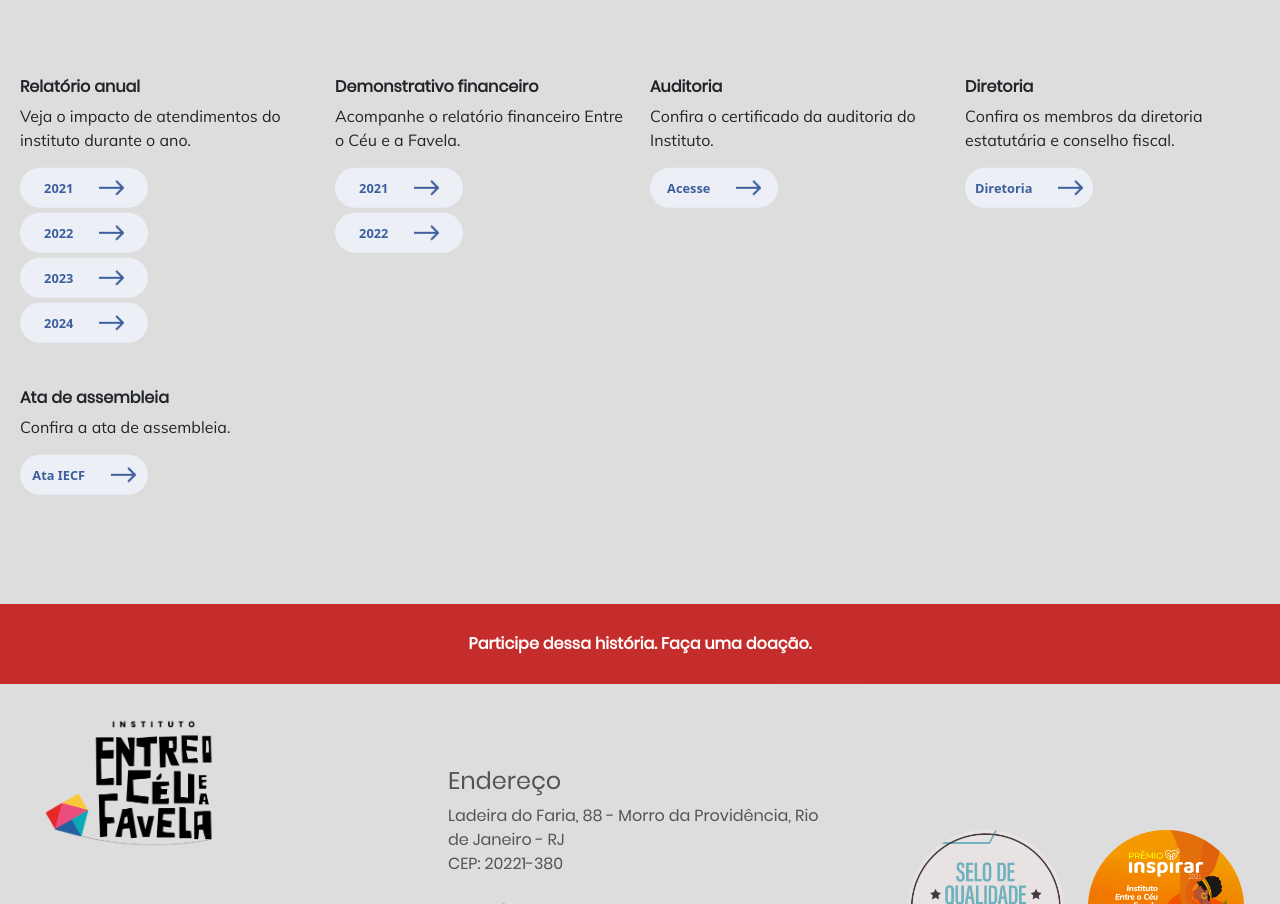
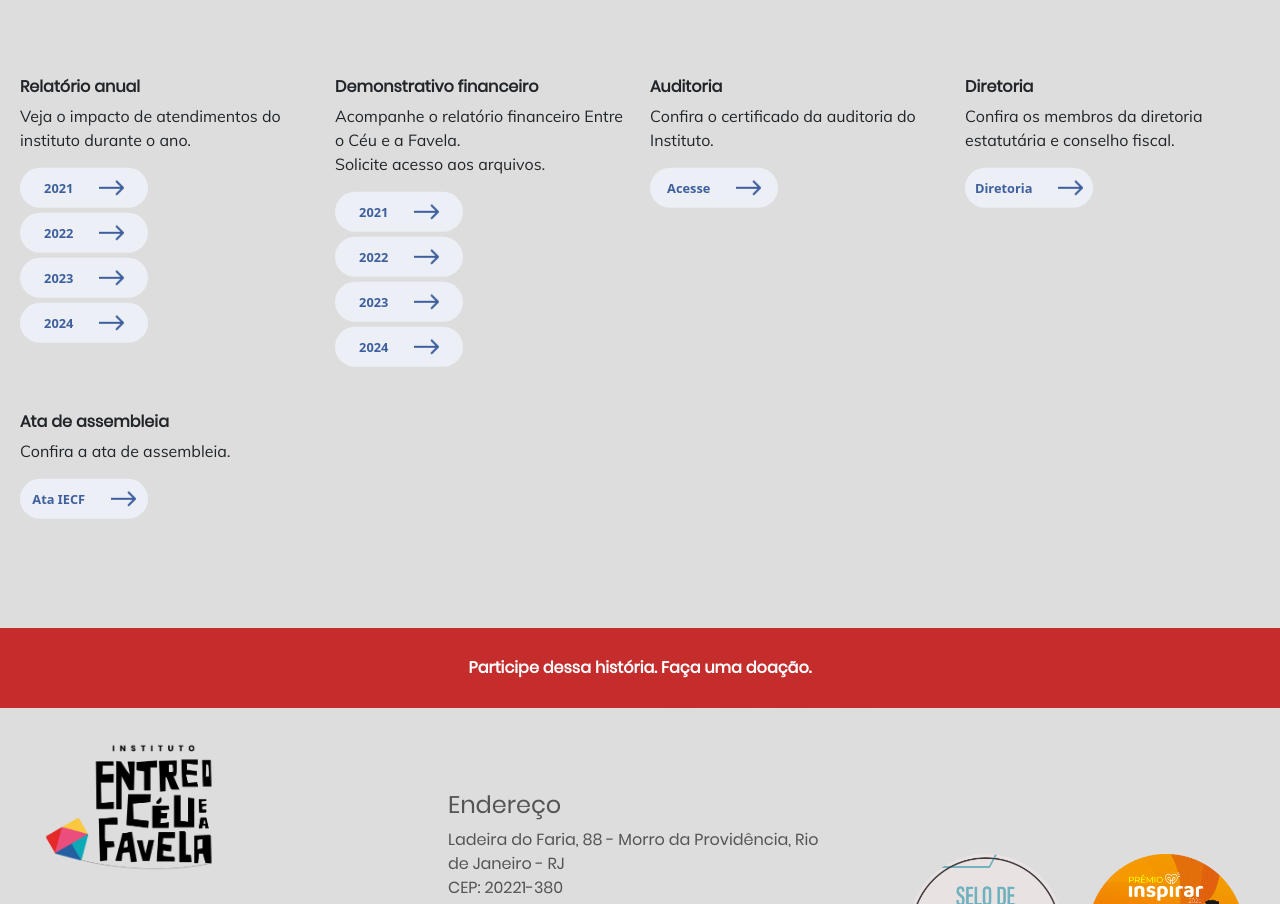
Before and after one commit to lucascarneirodev/Entre-o-Ceu-e-a-Favela-Dezembro-2021, a plain HTML site: page transparencia.html in a window 1280 px wide. Shown: the part 963-1867 px from the top of the page. Drawn offline with nearby package versions, Linux system fonts and the light colour scheme; a script that the page names is missing.

Commit message:
fix: balancetes devem ser solicitados no drive, link corrigido

```diff
--- a/transparencia.html
+++ b/transparencia.html
@@ -42,31 +42,45 @@
           <p lang-key="">
             Veja o impacto de atendimentos do instituto durante o ano.
           </p>
-          <a href="./src/docs/Relatório de atividades 2021.pdf" target="_blank" ><button lang-key="">
+          <a href="./src/docs/Relatório de atividades 2021.pdf" target="_blank"><button lang-key="">
               2021<img src="./src/img/Arrow 1.png" alt="" />
             </button></a>
-          <a href="./src/docs/Relatório de atividades 2022.pdf" target="_blank" ><button lang-key="">
+          <a href="./src/docs/Relatório de atividades 2022.pdf" target="_blank"><button lang-key="">
               2022<img src="./src/img/Arrow 1.png" alt="" />
             </button></a>
-          <a href="./src/docs/Relatório de atividades 2023.pdf" target="_blank" ><button lang-key="">
-            2023<img src="./src/img/Arrow 1.png" alt="" />
-          </button></a>
-          <a href="./src/docs/Relatório de atividades 2024.pdf" target="_blank" ><button lang-key="">
-            2024<img src="./src/img/Arrow 1.png" alt="" />
-          </button></a>
+          <a href="./src/docs/Relatório de atividades 2023.pdf" target="_blank"><button lang-key="">
+              2023<img src="./src/img/Arrow 1.png" alt="" />
+            </button></a>
+          <a href="./src/docs/Relatório de atividades 2024.pdf" target="_blank"><button lang-key="">
+              2024<img src="./src/img/Arrow 1.png" alt="" />
+            </button></a>
         </div>
         <div class="card_transparencia col-lg-3 col-sm-6">
           <h4 lang-key="">Demonstrativo financeiro</h4>
           <p lang-key="">
-            Acompanhe o relatório financeiro Entre o Céu e a Favela.
+            Acompanhe o relatório financeiro Entre o Céu e a Favela.<br>
+            Solicite acesso aos arquivos.
           </p>
-          <a href="./src/docs/Balancete 2021.pdf" target="_blank" >
+          <a href="https://drive.google.com/file/d/1R23Z_qmnA67wrDGByDZ3gzfXIgoW73Po/view?usp=sharing" target="_blank">
             <button lang-key="">
               2021<img src="./src/img/Arrow 1.png" alt="" />
             </button>
           </a>
-            <a href="./src/docs/Balancete 2022.pdf" target="_blank" ><button lang-key="">
+          <a href="https://drive.google.com/file/d/18hG2_KDtgPHsrcAo3gCigxjSux-Tr7WV/view?usp=sharing"
+            target="_blank"><button lang-key="">
               2022<img src="./src/img/Arrow 1.png" alt="" />
+            </button>
+          </a>
+          </a>
+          <a href="https://drive.google.com/file/d/1-rTBcvaeHGaGL4JXU5l7_nNljq3zCK1I/view?usp=sharing"
+            target="_blank"><button lang-key="">
+              2023<img src="./src/img/Arrow 1.png" alt="" />
+            </button>
+          </a>
+          </a>
+          <a href="https://drive.google.com/file/d/1Rw_eXbXzwKlI6oMF5DGjbJJs1KSnmHko/view?usp=sharing"
+            target="_blank"><button lang-key="">
+              2024<img src="./src/img/Arrow 1.png" alt="" />
             </button>
           </a>
         </div>
@@ -75,7 +89,7 @@
           <p lang-key="">
             Confira o certificado da auditoria do Instituto.
           </p>
-          <a href="./src/docs/Certificado Auditoria.pdf" target="_blank" ><button lang-key="">
+          <a href="./src/docs/Certificado Auditoria.pdf" target="_blank"><button lang-key="">
               Acesse<img src="./src/img/Arrow 1.png" alt="" />
             </button></a>
         </div>
@@ -84,7 +98,7 @@
           <p lang-key="">
             Confira os membros da diretoria estatutária e conselho fiscal.
           </p>
-          <a href="./src/docs/Membros da Diretoria estatutária e Conselho Fiscal 2025.pdf" target="_blank" ><button
+          <a href="./src/docs/Membros da Diretoria estatutária e Conselho Fiscal 2025.pdf" target="_blank"><button
               lang-key="">
               Diretoria<img src="./src/img/Arrow 1.png" alt="" />
             </button></a>
@@ -94,8 +108,7 @@
           <p lang-key="">
             Confira a ata de assembleia.
           </p>
-          <a href="./src/docs/Ata de assembleia - IECF - Registrada.pdf" target="_blank" ><button
-              lang-key="">
+          <a href="./src/docs/Ata de assembleia - IECF - Registrada.pdf" target="_blank"><button lang-key="">
               Ata IECF<img src="./src/img/Arrow 1.png" alt="" />
             </button></a>
         </div>
```
Also changed, not shown: 2 other files.
